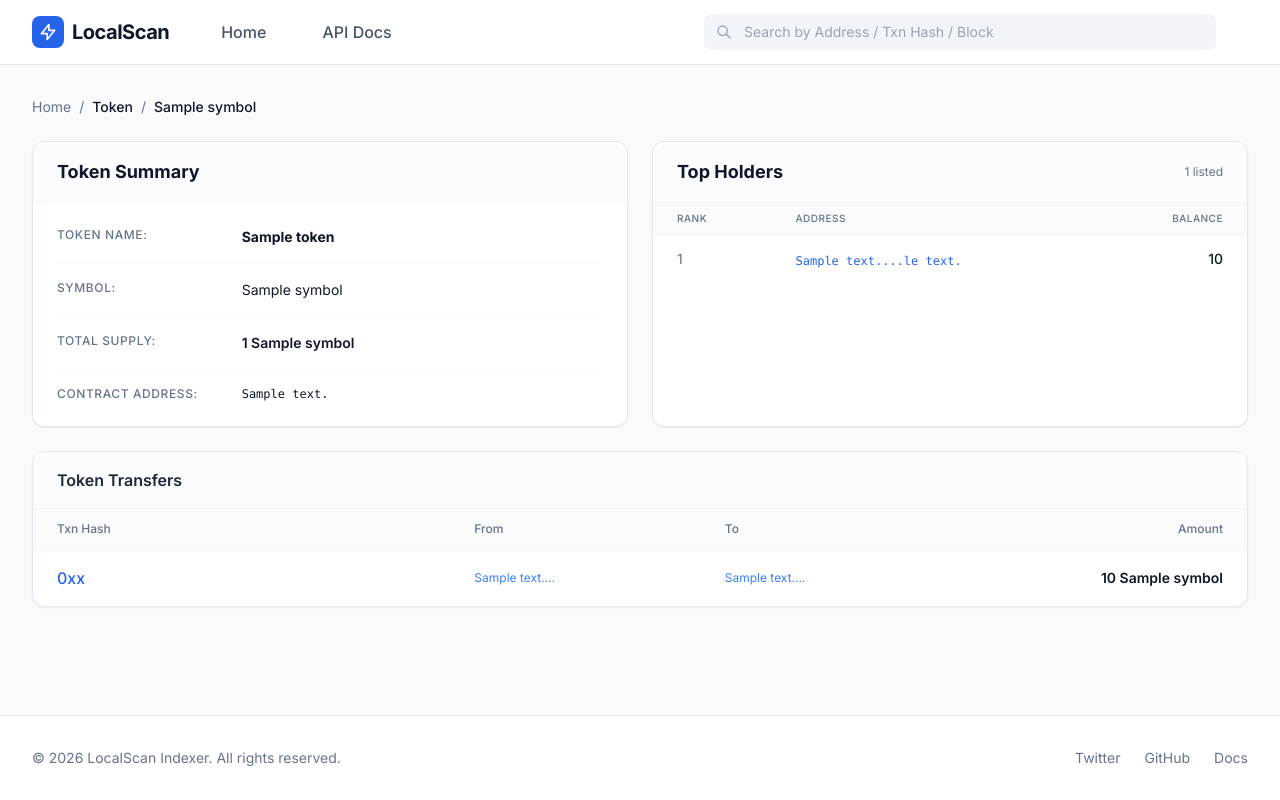
After one commit to rakibhossain72/localscan, a FastAPI app: template app/templates/token.html in a window 1280 px wide. The commit adds this page. Run offline with FastAPI, Linux system fonts and the light colour scheme; the template is opened without the code that fills it: most values are stand-ins (such as "Sample title", 1, 10 or a date in 2020); some libraries are stand-ins or nearby versions.

Commit message:
feat: Implement token detail pages with summary, holders, and transfers, alongside database constraints for non-negative balances and refined token balance synchronization.

```diff
--- a/app/routes/views.py
+++ b/app/routes/views.py
@@ -1,10 +1,15 @@
 from fastapi import APIRouter, Depends, Request, HTTPException
+from fastapi.responses import RedirectResponse
 from typing import Union
 from fastapi.templating import Jinja2Templates
 from sqlalchemy.orm import Session
 from sqlalchemy import select, desc
 from sqlalchemy.orm import selectinload
 from eth_utils import to_checksum_address
+from decimal import Decimal, getcontext
+
+# Set high precision for financial calculations
+getcontext().prec = 50
 
 from app.db.models import Block, Transaction, Address, Contract, Token, TokenBalance
 from app.dependencies import get_db
@@ -23,15 +28,18 @@ templates = Jinja2Templates(directory="app/templates")
 def from_wei_filter(value):
     if value is None: return "0"
     try:
-        return Web3.from_wei(int(value), 'ether')
+        # Convert to Decimal for exact precision
+        human = Decimal(int(value)) / (Decimal(10) ** 18)
+        # Format as fixed-point string, normalizing to remove trailing zeros
+        return format(human.normalize(), 'f')
     except:
         return value
 
 def format_token_balance(value, decimals=18):
     if value is None: return "0"
     try:
-        val = int(value)
-        return val / (10 ** decimals)
+        human = Decimal(int(value)) / (Decimal(10) ** decimals)
+        return format(human.normalize(), 'f')
     except:
         return value
 
@@ -182,6 +190,12 @@ async def address_detail(request: Request, address: str, db: Session = Depends(g
     stmt = select(Address).where(Address.address == checksum_addr)
     addr_obj = db.execute(stmt).scalar_one_or_none()
 
+    # Check if this address is a Token contract
+    stmt_token = select(Token).where(Token.address == checksum_addr)
+    token_exists = db.execute(stmt_token).scalar_one_or_none()
+    if token_exists:
+        return RedirectResponse(url=f"/token/{checksum_addr}")
+
     if not addr_obj:
         # Try fetching from chain
         try:
@@ -215,11 +229,16 @@ async def address_detail(request: Request, address: str, db: Session = Depends(g
     token_balances = []
     for tb in balances:
         token_info = db.execute(select(Token).where(Token.address == tb.token_address)).scalar_one_or_none()
+        decimals = token_info.decimals if token_info else 18
+        raw_balance = int(tb.balance)
+        human = Decimal(raw_balance) / (Decimal(10) ** decimals)
+        formatted_balance = format(human.normalize(), 'f')
         token_balances.append({
             "token_address": tb.token_address,
             "symbol": token_info.symbol if token_info else "UNK",
-            "decimals": token_info.decimals if token_info else 18,
-            "balance": tb.balance
+            "decimals": decimals,
+            "balance": tb.balance,
+            "formatted_balance": formatted_balance
         })
 
     # Fetch latest transactions for this address
@@ -233,6 +252,71 @@ async def address_detail(request: Request, address: str, db: Session = Depends(g
         "address": addr_obj,
         "token_balances": token_balances,
         "transactions": txs
+    })
+
+@router.get("/token/{address}")
+async def token_detail(request: Request, address: str, db: Session = Depends(get_db)):
+    try:
+        checksum_addr = to_checksum_address(address)
+    except ValueError:
+        raise HTTPException(status_code=400, detail="Invalid address format")
+
+    stmt = select(Token).where(Token.address == checksum_addr)
+    token = db.execute(stmt).scalar_one_or_none()
+
+    if not token:
+        # If it's not a token, maybe it's just a regular address
+        return await address_detail(request, address, db)
+
+    # Fetch top holders - need to sort by numeric balance
+    from sqlalchemy import cast, Numeric
+    holders_stmt = (
+        select(TokenBalance)
+        .where(TokenBalance.token_address == checksum_addr)
+        .order_by(desc(cast(TokenBalance.balance, Numeric)))
+        .limit(50)
+    )
+    holders_objs = db.execute(holders_stmt).scalars().all()
+
+    # Fetch token transfers for history
+    from app.db.models import TokenTransfer
+    transfers_stmt = (
+        select(TokenTransfer)
+        .where(TokenTransfer.token_address == checksum_addr)
+        .order_by(desc(TokenTransfer.block_number), desc(TokenTransfer.id))
+        .limit(20)
+    )
+    transfers = db.execute(transfers_stmt).scalars().all()
+
+    # Format holders
+    formatted_holders = []
+    for h in holders_objs:
+        raw_bal = int(h.balance)
+        human = Decimal(raw_bal) / (Decimal(10) ** token.decimals) if token.decimals else Decimal(raw_bal)
+        formatted_holders.append({
+            "address": h.address,
+            "balance": h.balance,
+            "formatted_balance": format(human.normalize(), 'f')
+        })
+
+    # Format transfers
+    formatted_transfers = []
+    for t in transfers:
+        raw_amt = int(t.amount)
+        human = Decimal(raw_amt) / (Decimal(10) ** token.decimals) if token.decimals else Decimal(raw_amt)
+        formatted_transfers.append({
+            "tx_hash": t.tx_hash,
+            "from_address": t.from_address,
+            "to_address": t.to_address,
+            "amount": t.amount,
+            "formatted_amount": format(human.normalize(), 'f')
+        })
+
+    return templates.TemplateResponse("token.html", {
+        "request": request,
+        "token": token,
+        "holders": formatted_holders,
+        "transfers": formatted_transfers
     })
 
 @router.get("/api/docs")
--- a/app/templates/address.html
+++ b/app/templates/address.html
@@ -53,12 +53,12 @@
                                 {{ tb.symbol[:2] }}
                             </div>
                             <div>
-                                <p class="text-sm font-semibold text-slate-900">{{ tb.symbol }}</p>
+                                <a href="/token/{{ tb.token_address }}" class="text-sm font-semibold text-slate-900 hover:text-blue-600 transition-colors">{{ tb.symbol }}</a>
                                 <p class="text-[10px] text-slate-500 font-mono">{{ tb.token_address[:16] }}...</p>
                             </div>
                         </div>
                         <div class="text-right">
-                            <p class="text-sm font-bold text-slate-900">{{ tb.balance | format_token(tb.decimals) }}</p>
+                            <p class="text-sm font-bold text-slate-900">{{ tb.formatted_balance }}</p>
                         </div>
                     </div>
                     {% endfor %}
--- /dev/null
+++ b/app/templates/token.html
@@ -0,0 +1,113 @@
+{% extends "base.html" %}
+
+{% block title %}Token {{ token.name }} ({{ token.symbol }}) - LocalScan{% endblock %}
+
+{% block content %}
+<div class="space-y-6">
+    <div class="flex items-center space-x-2 text-sm text-slate-500">
+        <a href="/" class="hover:text-blue-600">Home</a>
+        <span>/</span>
+        <span class="text-slate-900 font-medium">Token</span>
+        <span>/</span>
+        <span class="text-slate-900 font-medium">{{ token.symbol }}</span>
+    </div>
+
+    <!-- Overview Section -->
+    <div class="grid grid-cols-1 lg:grid-cols-2 gap-6">
+        <div class="bg-white rounded-xl shadow-sm border border-slate-200 overflow-hidden">
+            <div class="px-6 py-4 border-b border-slate-100 bg-slate-50/50">
+                <h1 class="text-lg font-bold text-slate-900">Token Summary</h1>
+            </div>
+
+            <div class="p-6 space-y-4">
+                <div class="grid grid-cols-1 sm:grid-cols-3 gap-2 border-b border-slate-50 pb-4">
+                    <div class="text-xs font-medium text-slate-500 uppercase tracking-wider">Token Name:</div>
+                    <div class="sm:col-span-2 text-sm text-slate-900 font-bold">{{ token.name }}</div>
+                </div>
+
+                <div class="grid grid-cols-1 sm:grid-cols-3 gap-2 border-b border-slate-50 pb-4">
+                    <div class="text-xs font-medium text-slate-500 uppercase tracking-wider">Symbol:</div>
+                    <div class="sm:col-span-2 text-sm text-slate-900">{{ token.symbol }}</div>
+                </div>
+
+                <div class="grid grid-cols-1 sm:grid-cols-3 gap-2 border-b border-slate-50 pb-4">
+                    <div class="text-xs font-medium text-slate-500 uppercase tracking-wider">Total Supply:</div>
+                    <div class="sm:col-span-2 text-sm text-slate-900 font-semibold">{{ token.total_supply | format_token(token.decimals) }} {{ token.symbol }}</div>
+                </div>
+
+                <div class="grid grid-cols-1 sm:grid-cols-3 gap-2">
+                    <div class="text-xs font-medium text-slate-500 uppercase tracking-wider">Contract Address:</div>
+                    <div class="sm:col-span-2 text-xs text-slate-900 font-mono break-all">{{ token.address }}</div>
+                </div>
+            </div>
+        </div>
+
+        <!-- Token Holders -->
+        <div class="bg-white rounded-xl shadow-sm border border-slate-200 overflow-hidden">
+             <div class="px-6 py-4 border-b border-slate-100 bg-slate-50/50 flex justify-between items-center">
+                <h2 class="text-lg font-bold text-slate-900">Top Holders</h2>
+                <span class="text-xs text-slate-500">{{ holders|length }} listed</span>
+            </div>
+            <div class="p-0 overflow-x-auto">
+                <table class="w-full text-left">
+                    <thead class="bg-slate-50 border-b border-slate-100 text-slate-500 text-[10px] uppercase tracking-wider">
+                        <tr>
+                            <th class="px-6 py-2 font-medium">Rank</th>
+                            <th class="px-6 py-2 font-medium">Address</th>
+                            <th class="px-6 py-2 font-medium text-right">Balance</th>
+                        </tr>
+                    </thead>
+                    <tbody class="divide-y divide-slate-100">
+                        {% for holder in holders %}
+                        <tr class="hover:bg-slate-50 transition-colors">
+                            <td class="px-6 py-3 text-sm text-slate-500">{{ loop.index }}</td>
+                            <td class="px-6 py-3">
+                                <a href="/address/{{ holder.address }}" class="text-blue-600 font-mono text-xs">{{ holder.address[:16] }}...{{ holder.address[-8:] }}</a>
+                            </td>
+                            <td class="px-6 py-3 text-right font-medium text-sm text-slate-900">
+                                {{ holder.formatted_balance }}
+                            </td>
+                        </tr>
+                        {% endfor %}
+                    </tbody>
+                </table>
+            </div>
+        </div>
+    </div>
+
+    <!-- Token Transfers -->
+    <div class="bg-white rounded-xl shadow-sm border border-slate-200 overflow-hidden">
+        <div class="px-6 py-4 border-b border-slate-100 bg-slate-50/50">
+            <h2 class="font-semibold text-slate-800">Token Transfers</h2>
+        </div>
+        <div class="overflow-x-auto">
+            <table class="w-full text-left">
+                <thead class="bg-slate-50 border-b border-slate-100 text-slate-500 text-xs">
+                    <tr>
+                        <th class="px-6 py-3 font-medium">Txn Hash</th>
+                        <th class="px-6 py-3 font-medium">From</th>
+                        <th class="px-6 py-3 font-medium">To</th>
+                        <th class="px-6 py-3 font-medium text-right">Amount</th>
+                    </tr>
+                </thead>
+                <tbody class="divide-y divide-slate-100">
+                    {% for tx in transfers %}
+                    <tr class="hover:bg-slate-50 transition-colors">
+                        <td class="px-6 py-4">
+                            <a href="/tx/0x{{ tx.tx_hash }}" class="text-blue-600 font-medium hover:text-blue-700 block truncate w-32 md:w-48">0x{{ tx.tx_hash }}</a>
+                        </td>
+                        <td class="px-6 py-4">
+                            <a href="/address/{{ tx.from_address }}" class="text-blue-500 text-xs truncate block w-24">{{ tx.from_address[:12] }}...</a>
+                        </td>
+                        <td class="px-6 py-4">
+                            <a href="/address/{{ tx.to_address }}" class="text-blue-500 text-xs truncate block w-24">{{ tx.to_address[:12] }}...</a>
+                        </td>
+                        <td class="px-6 py-4 text-right font-semibold text-sm">{{ tx.formatted_amount }} {{ token.symbol }}</td>
+                    </tr>
+                    {% endfor %}
+                </tbody>
+            </table>
+        </div>
+    </div>
+</div>
+{% endblock %}
```
Also changed, not shown: app/db/models.py (+18 -0 lines), app/indexer/db_service.py (+26 -11 lines).
